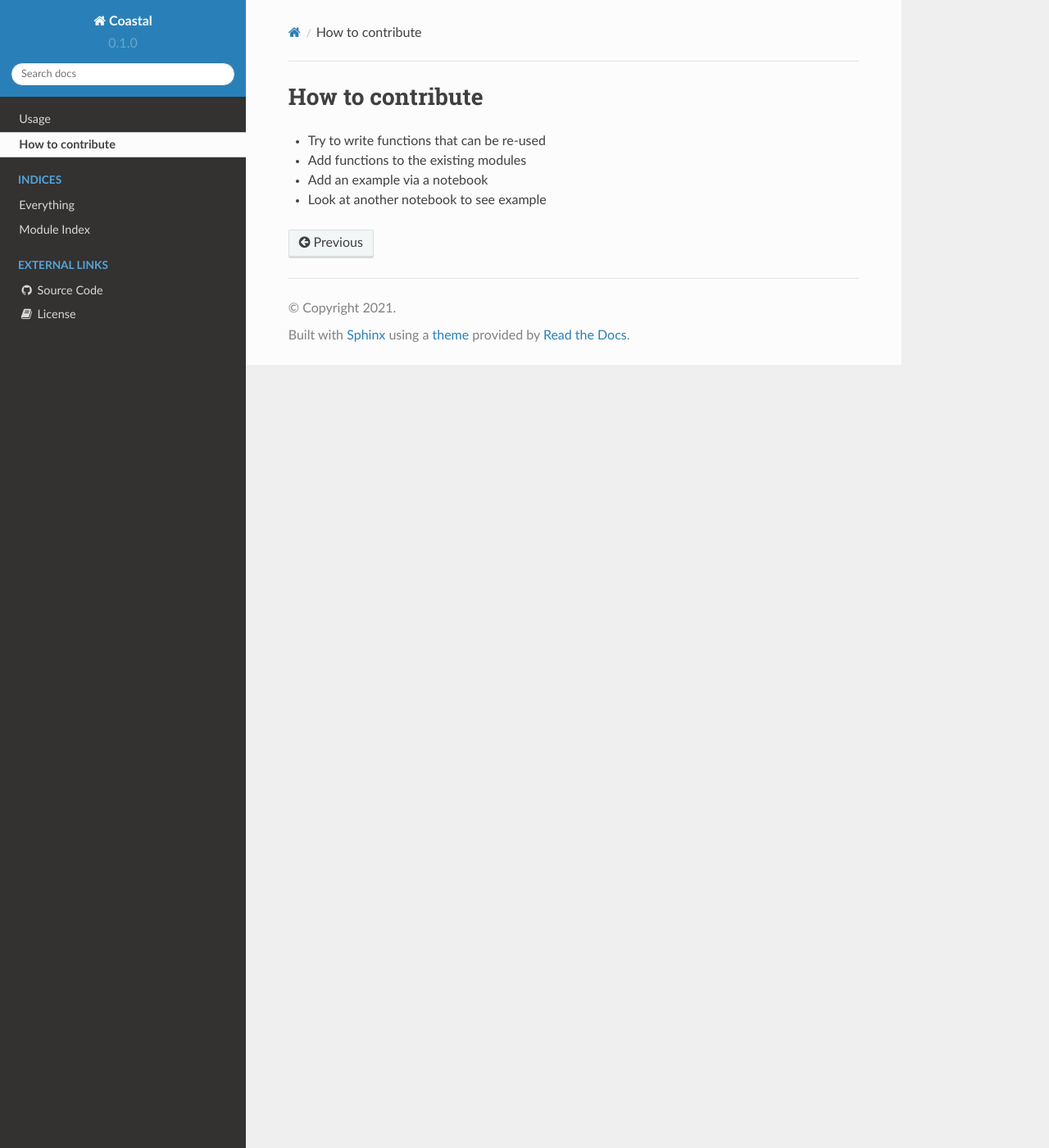
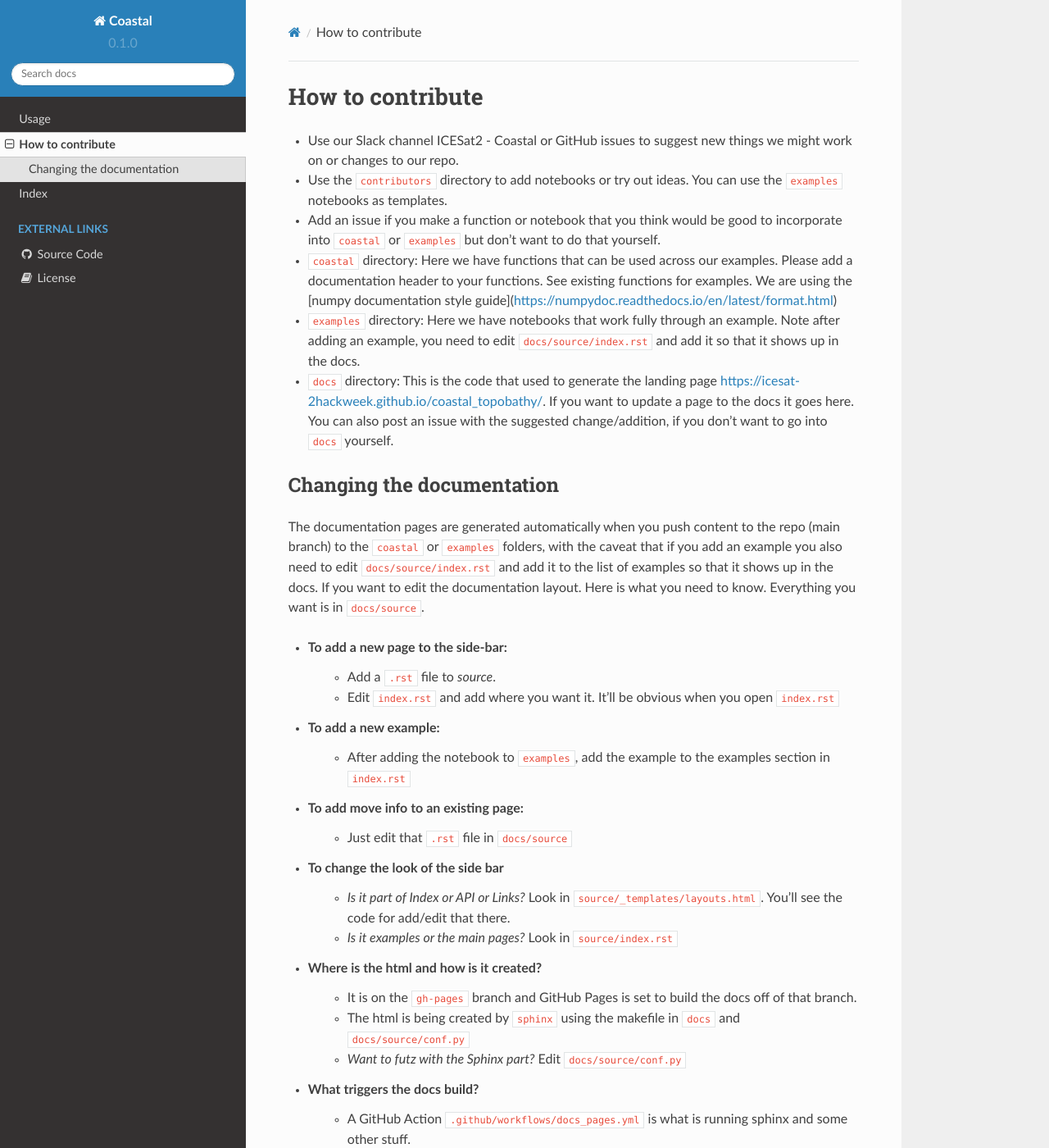
Before and after one commit to ICESAT-2HackWeek/coastal_topobathy, a Sphinx documentation site: the page built from docs/source/contribute.rst, in a window 1280 px wide and 1400 px high. Shown: the whole window at 82% size. Built offline with Sphinx 7.4.7 and the Read the Docs theme 2.0.0, drawn with Linux system fonts in a browser that asks for light colours; pages that are not in the unit, such as notebooks, are missing from menus; some of the changed text lies outside the part shown.

Commit message:
Fix the autoapi link in side bar being with the examples (#13)
* add divisions for index and api ref in the sidebar

* Create Readme.md

* missed arg for pathto()

* typos

* Update contribute.rst

* Update index.rst

* remove autoapi index

* Update index.rst

* fix header level

* Update index.rst

* remove autoapi

* need to set autoapi option to not add to toc

* add some comments about where to find stuff

* Create index.rst

* add in the template for the auto api index file

* Update contribute.rst

* Update conf.py

* Update index.rst

* Update contribute.rst

* Update index.rst

* Update index.rst

* Update index.rst

* Update layout.html

* Update index.rst

* Update contribute.rst

* Update index.rst

```diff
--- /dev/null
+++ b/docs/source/_templates/autoapi/index.rst
@@ -0,0 +1,16 @@
+Reference
+=============
+
+This page contains auto-generated API reference documentation [#f1]_.
+
+.. toctree::
+   :maxdepth:1
+   :titlesonly:
+
+   {% for page in pages %}
+   {% if page.top_level_object and page.display %}
+   {{ page.include_path }}
+   {% endif %}
+   {% endfor %}
+
+.. [#f1] Created with `sphinx-autoapi <https://github.com/readthedocs/sphinx-autoapi>`_
--- a/docs/source/_templates/layout.html
+++ b/docs/source/_templates/layout.html
@@ -2,12 +2,9 @@
 
 {% block menu %}
     {{ super() }}
-        <p class="caption">
-            <span class="caption-text">Indices</span>
-        </p>
         <ul>
-    <li class="toctree-l1"><a href= "{{pathto('genindex.html', 1)}}">Everything</a></li>
-    <li class="toctree-l1"><a href= "{{pathto('py-modindex.html', 1)}}">Module Index</a></li>
+            <li class="toctree-l1"><a href= "{{pathto('genindex.html', 1)}}">Index</a></li>
+<!--    <li class="toctree-l1"><a href= "{{pathto('py-modindex.html', 1)}}">Module Index</a></li> -->
     </ul>
 
     {% if menu_links %}
--- a/docs/source/conf.py
+++ b/docs/source/conf.py
@@ -30,6 +30,8 @@ extensions = [
 
 autoapi_type = 'python'
 autoapi_dirs = ['../../coastal']
+autoapi_add_toctree_entry = True
+autoapi_template_dir = '_templates/autoapi'
 
 source_suffix = {
     # Note, put .rst first so that API docs are linked properly
--- a/docs/source/contribute.rst
+++ b/docs/source/contribute.rst
@@ -1,7 +1,36 @@
 How to contribute
 =================
 
-* Try to write functions that can be re-used
-* Add functions to the existing modules
-* Add an example via a notebook
-* Look at another notebook to see example
+* Use our Slack channel ICESat2 - Coastal or GitHub issues to suggest new things we might work on or changes to our repo.
+* Use the ``contributors`` directory to add notebooks or try out ideas. You can use the ``examples`` notebooks as templates.
+* Add an issue if you make a function or notebook that you think would be good to incorporate into ``coastal`` or ``examples`` but don't want to do that yourself.
+* ``coastal`` directory: Here we have functions that can be used across our examples. Please add a documentation header to your functions. See existing functions for examples. We are using the [numpy documentation style guide](https://numpydoc.readthedocs.io/en/latest/format.html)
+* ``examples`` directory: Here we have notebooks that work fully through an example. Note after adding an example, you need to edit ``docs/source/index.rst`` and add it so that it shows up in the docs.
+* ``docs`` directory: This is the code that used to generate the landing page https://icesat-2hackweek.github.io/coastal_topobathy/. If you want to update a page to the docs it goes here. You can also post an issue with the suggested change/addition, if you don't want to go into ``docs`` yourself.
+
+Changing the documentation
+---------------------
+
+The documentation pages are generated automatically when you push content to the repo (main branch) to the ``coastal`` or ``examples`` folders, with the caveat that if you add an example you also need to edit ``docs/source/index.rst`` and add it to the list of examples so that it shows up in the docs.
+If you want to edit the documentation layout. Here is what you need to know. Everything you want is in ``docs/source``.
+
+* To add a new page to the side-bar:
+    * Add a ``.rst`` file to `source`.
+    * Edit ``index.rst`` and add where you want it. It'll be obvious when you open ``index.rst``
+* To add a new example:
+    * After adding the notebook to ``examples``, add the example to the examples section in ``index.rst``
+* To add move info to an existing page:
+    * Just edit that ``.rst`` file in ``docs/source``
+* To change the look of the side bar
+    - *Is it part of Index or API or Links?* Look in ``source/_templates/layouts.html``. You'll see the code for add/edit that there.
+    - *Is it examples or the main pages?* Look in ``source/index.rst``
+* Where is the html and how is it created?
+    * It is on the ``gh-pages`` branch and GitHub Pages is set to build the docs off of that branch.
+    * The html is being created by ``sphinx`` using the makefile in ``docs`` and ``docs/source/conf.py``
+    * *Want to futz with the Sphinx part?* Edit ``docs/source/conf.py``
+* What triggers the docs build?
+    * A GitHub Action  ``.github/workflows/docs_pages.yml`` is what is running sphinx and some other stuff.
+    * *How are the examples notebooks getting converted to markdown?* That's happening in the ``docs_pages.yml`` via ``nbconvert`` though we may switch to ``jupytext``.
+    * *Are the examples notebooks getting executed to make the markdown?* No. They do have ipyleaflet widgets so we have to save the widget state so the ipyleaflet plots show up.
+* How is the API references generated from the code?
+    * `sphinx-autoapi <https://sphinx-autoapi.readthedocs.io/>`_ extension is being used. I had changed the ``index.rst`` template for ``autoapi`` to get to change the title to Reference instead of API Reference.
```
Also changed, not shown: docs/source/index.rst (+6 -3 lines), docs/Readme.md (added).
